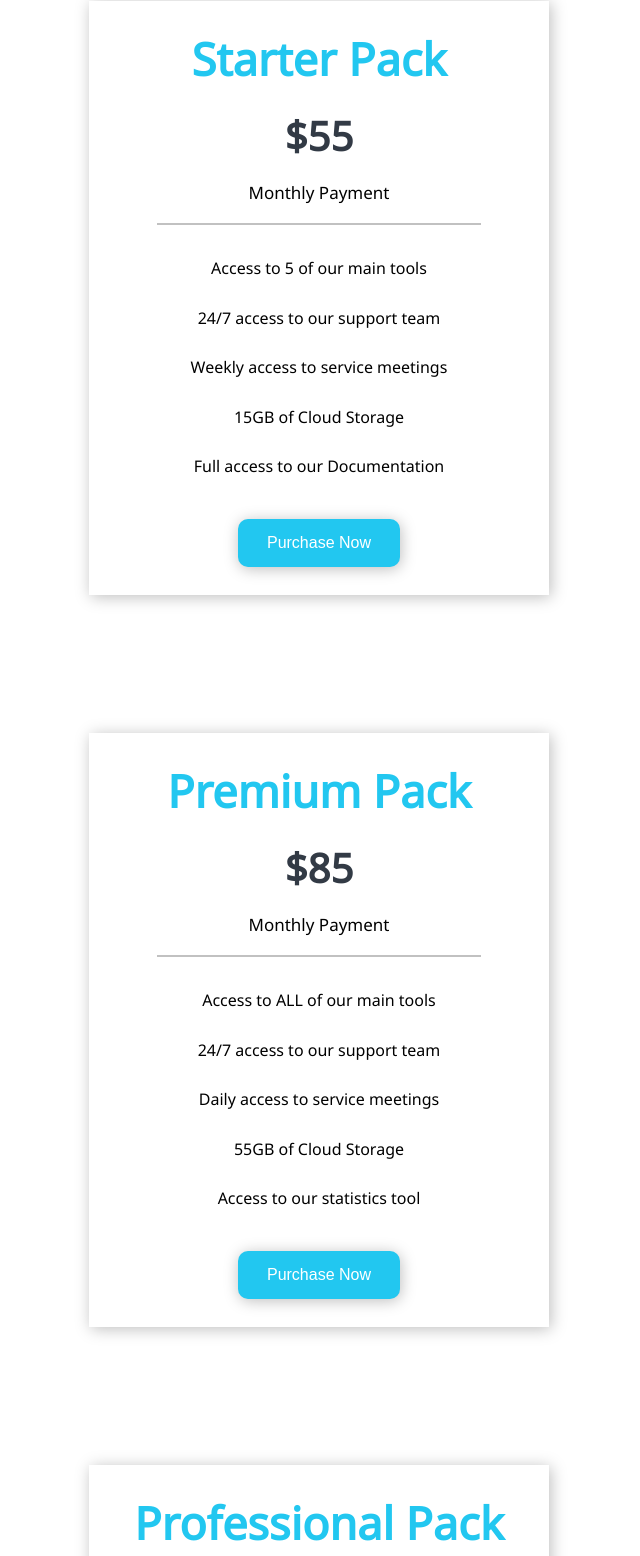
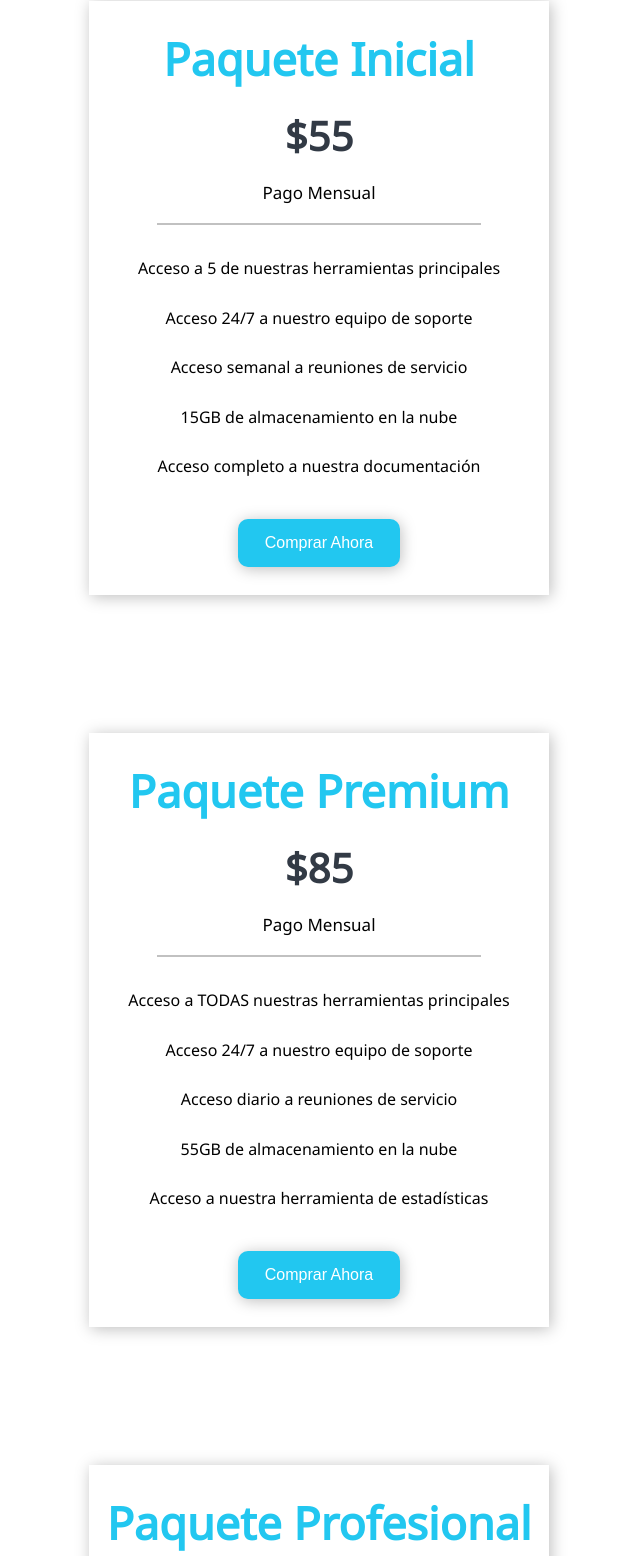
Before and after one commit to Darlex5027/ICCyDT, a plain HTML site: page index.html in a window 1280 px wide. Shown: the part 6308-7864 px from the top of the page, without its empty margins (321-961 px from the left). Drawn offline with nearby package versions, Linux system fonts and the light colour scheme.

Commit message:
Add files via upload

```diff
--- a/index.html
+++ b/index.html
@@ -9,7 +9,7 @@
   <title> ICCyDT </title>
 
 </head>
-<body>
+<body translate="yes" lang="es">
 
 
   <header id="header">
@@ -278,7 +278,7 @@
 
 
     <!-- Prices Section -->
-    <div id="prices-section-container">
+    <div id="prices-section-container" translate="yes" lang="es">
       <div id="prices-title-description">
         <h1> Precios </h1>
 
@@ -293,23 +293,23 @@
 
         <div id="price-container-one" class="price-container">
 
-          <h1> Starter Pack </h1>
+          <h1> Paquete Inicial </h1>
 
   <h2> $55 </h2>
 
-          <p> Monthly Payment </p>
+  <p> Pago Mensual </p>
 
   <hr />
 
   <ul>
-            <li> Access to 5 of our main tools </li>
-            <li> 24/7 access to our support team </li>
-            <li> Weekly access to service meetings </li>
-            <li> 15GB of Cloud Storage </li>
-            <li> Full access to our Documentation </li>
+    <li> Acceso a 5 de nuestras herramientas principales </li>
+    <li> Acceso 24/7 a nuestro equipo de soporte </li>
+    <li> Acceso semanal a reuniones de servicio </li>
+    <li> 15GB de almacenamiento en la nube </li>
+    <li> Acceso completo a nuestra documentación </li>
   </ul>
 
-          <button type="button"> Purchase Now </button>
+  <button type="button"> Comprar Ahora </button>
 
   </div>
 
@@ -320,23 +320,23 @@
 
   <div id="price-container-two" class="price-container">
 
-          <h1> Premium Pack </h1>
+    <h1> Paquete Premium </h1>
 
     <h2> $85 </h2>
 
-          <p> Monthly Payment </p>
+    <p> Pago Mensual </p>
 
     <hr />
 
     <ul>
-            <li> Access to ALL of our main tools </li>
-            <li> 24/7 access to our support team </li>
-            <li> Daily access to service meetings </li>
-            <li> 55GB of Cloud Storage </li>
-            <li> Access to our statistics tool </li>
+      <li> Acceso a TODAS nuestras herramientas principales </li>
+      <li> Acceso 24/7 a nuestro equipo de soporte </li>
+      <li> Acceso diario a reuniones de servicio </li>
+      <li> 55GB de almacenamiento en la nube </li>
+      <li> Acceso a nuestra herramienta de estadísticas </li>
     </ul>
 
-          <button type="button"> Purchase Now </button>
+    <button type="button"> Comprar Ahora </button>
 
   </div>
 
@@ -347,23 +347,24 @@
 
   <div id="price-container-three" class="price-container">
 
-          <h1> Professional Pack </h1>
+    <h1> Paquete Profesional </h1>
 
     <h2> $120 </h2>
 
-          <p> Monthly Payment </p>
+    <p> Pago Mensual </p>
 
     <hr />
 
     <ul>
-            <li> Access to all tool and databases </li>
-            <li> Personal support assistant </li>
-            <li> Presentation tools and meetings </li>
-            <li> 155GB of Cloud Storage </li>
-            <li> Access to the internal stock market </li>
+      <li> Acceso a todas las herramientas y bases de datos </li>
+      <li> Asistente de soporte personal </li>
+      <li> Herramientas de presentación y reuniones </li>
+      <li> 155GB de almacenamiento en la nube </li>
+      <li> Acceso al mercado bursátil interno </li>
     </ul>
 
-          <button type="button"> Purchase Now </button>
+    <button type="button"> Comprar Ahora </button>
+
 
         </div>
 
```
Lines whose indentation alone changed are shown as unchanged.
